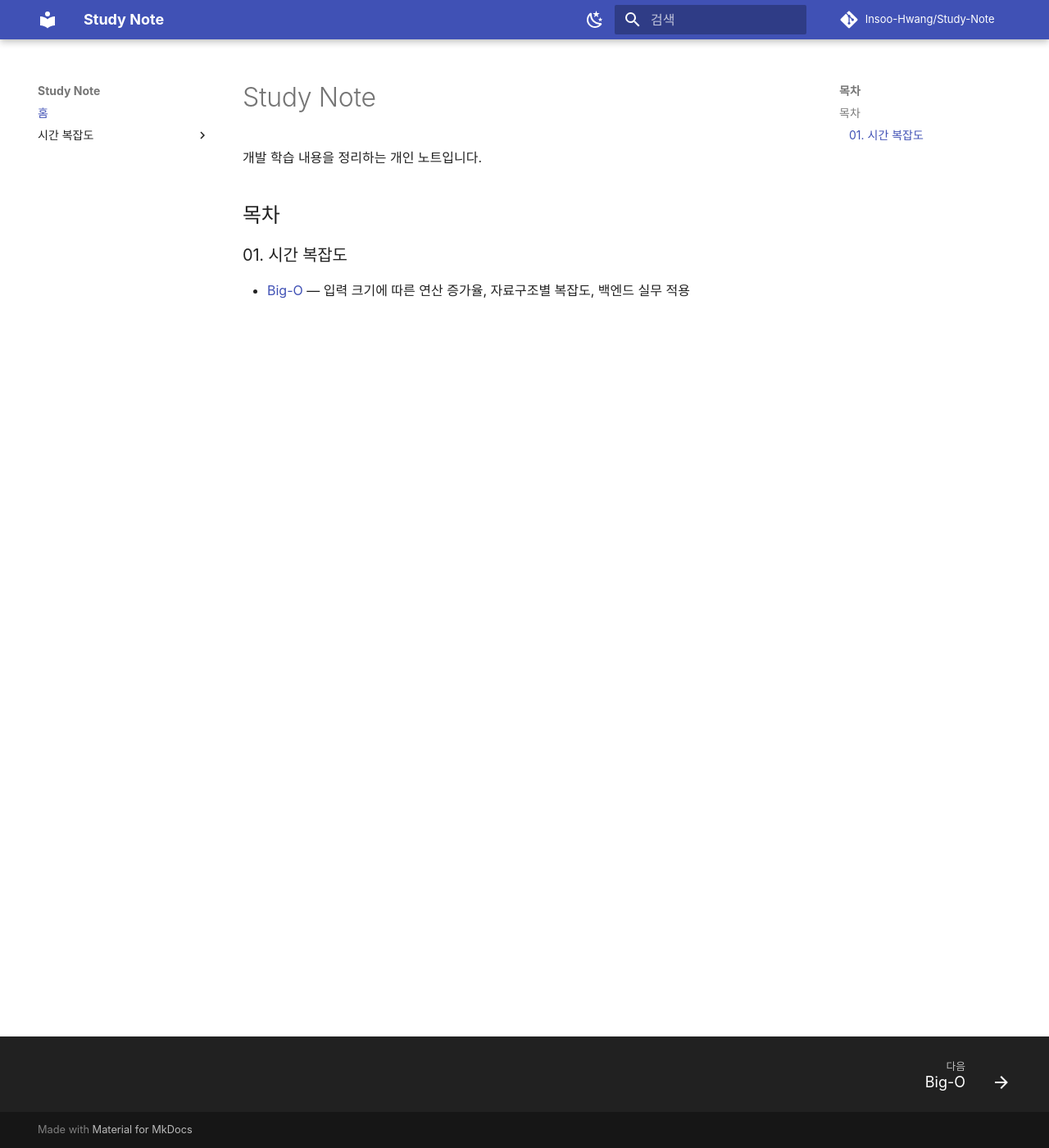
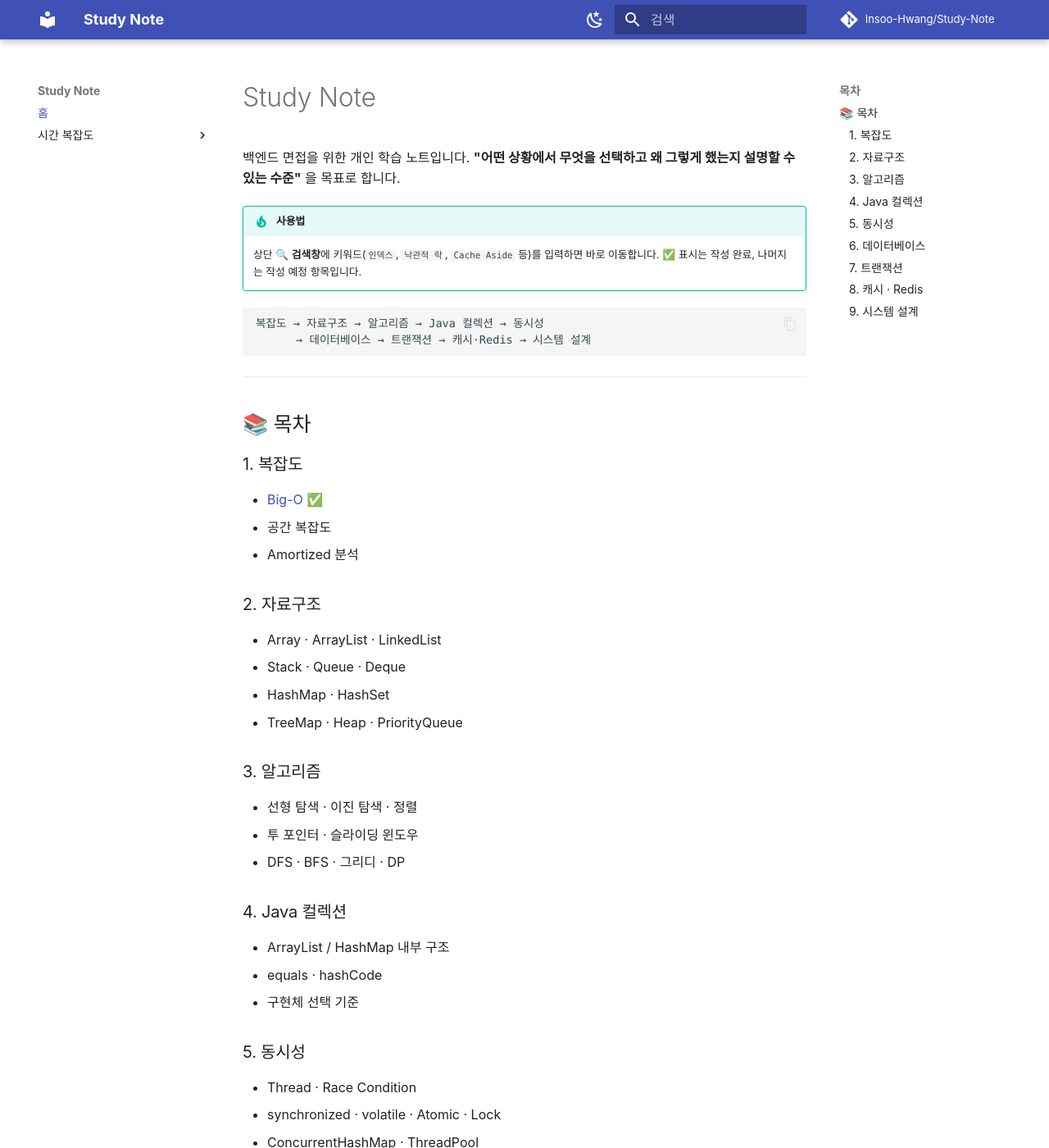
Before and after one commit to Insoo-Hwang/Study-Note, an MkDocs documentation site: the page built from docs/index.md, in a window 1280 px wide and 1400 px high. Shown: the whole window at 82% size. Built offline with MkDocs 1.6.1 and Material for MkDocs 9.7.7, drawn with Linux system fonts in a browser that asks for light colours; comment, search, counter and statistics services are not loaded; some of the changed text lies outside the part shown.

Commit message:
GitPage 수정

````diff
--- a/docs/index.md
+++ b/docs/index.md
@@ -1,9 +1,70 @@
 # Study Note
 
-개발 학습 내용을 정리하는 개인 노트입니다.
+백엔드 면접을 위한 개인 학습 노트입니다. **"어떤 상황에서 무엇을 선택하고 왜 그렇게 했는지 설명할 수 있는 수준"** 을 목표로 합니다.
 
-## 목차
+!!! tip "사용법"
+    상단 🔍 **검색창**에 키워드(`인덱스`, `낙관적 락`, `Cache Aside` 등)를 입력하면 바로 이동합니다.
+    ✅ 표시는 작성 완료, 나머지는 작성 예정 항목입니다.
 
-### 01. 시간 복잡도
+```
+복잡도 → 자료구조 → 알고리즘 → Java 컬렉션 → 동시성
+      → 데이터베이스 → 트랜잭션 → 캐시·Redis → 시스템 설계
+```
 
-- [Big-O](01-시간 복잡도/Big-O/Big-O.md) — 입력 크기에 따른 연산 증가율, 자료구조별 복잡도, 백엔드 실무 적용
+---
+
+## 📚 목차
+
+### 1. 복잡도
+
+- [Big-O](01-시간 복잡도/Big-O/Big-O.md) ✅
+- 공간 복잡도
+- Amortized 분석
+
+### 2. 자료구조
+
+- Array · ArrayList · LinkedList
+- Stack · Queue · Deque
+- HashMap · HashSet
+- TreeMap · Heap · PriorityQueue
+
+### 3. 알고리즘
+
+- 선형 탐색 · 이진 탐색 · 정렬
+- 투 포인터 · 슬라이딩 윈도우
+- DFS · BFS · 그리디 · DP
+
+### 4. Java 컬렉션
+
+- ArrayList / HashMap 내부 구조
+- equals · hashCode
+- 구현체 선택 기준
+
+### 5. 동시성
+
+- Thread · Race Condition
+- synchronized · volatile · Atomic · Lock
+- ConcurrentHashMap · ThreadPool
+
+### 6. 데이터베이스
+
+- 인덱스 (B+Tree · 단일 · 복합 · 커버링 · 실행 계획)
+- 설계 (정규화 · 조인 · 파티셔닝 · 샤딩)
+- 페이지네이션 (Offset · Cursor)
+
+### 7. 트랜잭션
+
+- ACID · 격리 수준 · MVCC
+- 비관적 락 · 낙관적 락
+
+### 8. 캐시 · Redis
+
+- Local Cache · Cache Aside · TTL
+- Redis 자료구조
+- Cache Stampede · 분산 락 · 멱등성
+
+### 9. 시스템 설계
+
+- 요구사항 분석
+- 조회수 · 쿠폰 · 주문 · 결제 설계
+- 모의 면접
````
Also changed, not shown: README.md (+11 -13 lines).
